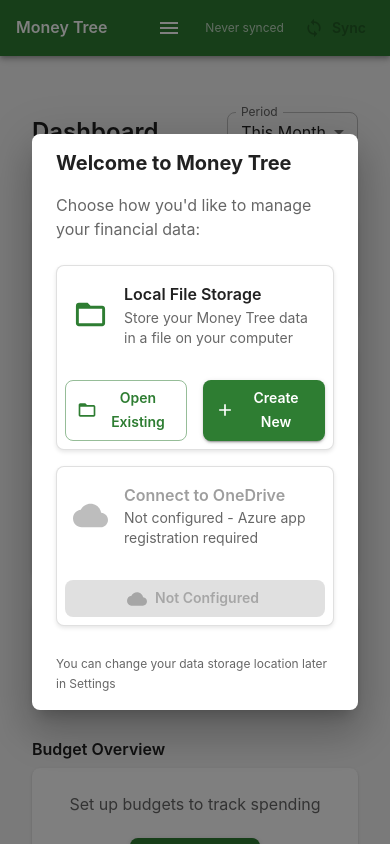
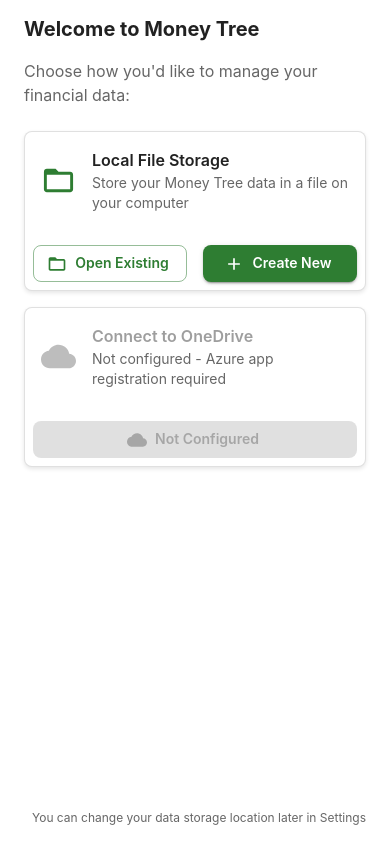
Before and after one commit to bongnv/money-tree, a React app: page / in a window 390 px wide. Shown: the top 844 px of the page. Built offline with nearby package versions, Linux system fonts and the light colour scheme.

Commit message:
fix mobile welcome dialog

```diff
--- a/src/components/common/WelcomeDialog.tsx
+++ b/src/components/common/WelcomeDialog.tsx
@@ -12,6 +12,8 @@
   CardActions,
   Alert,
   CircularProgress,
+  useTheme,
+  useMediaQuery,
 } from '@mui/material';
 import {
   FolderOpen as FolderOpenIcon,
@@ -39,6 +41,8 @@
   onOneDriveFileSelected,
   onListOneDriveFolders,
 }) => {
+  const theme = useTheme();
+  const isMobile = useMediaQuery(theme.breakpoints.down('md'));
   const [isConnecting, setIsConnecting] = useState(false);
   const [authError, setAuthError] = useState<string | null>(null);
   const [showFilePicker, setShowFilePicker] = useState(false);
@@ -96,7 +100,7 @@
 
   return (
     <>
-      <Dialog open={open && !showFilePicker} maxWidth="md" fullWidth>
+      <Dialog open={open && !showFilePicker} maxWidth="md" fullWidth fullScreen={isMobile}>
         <DialogTitle>
           <Typography variant="h5" component="div" fontWeight="bold">
             Welcome to Money Tree
```
